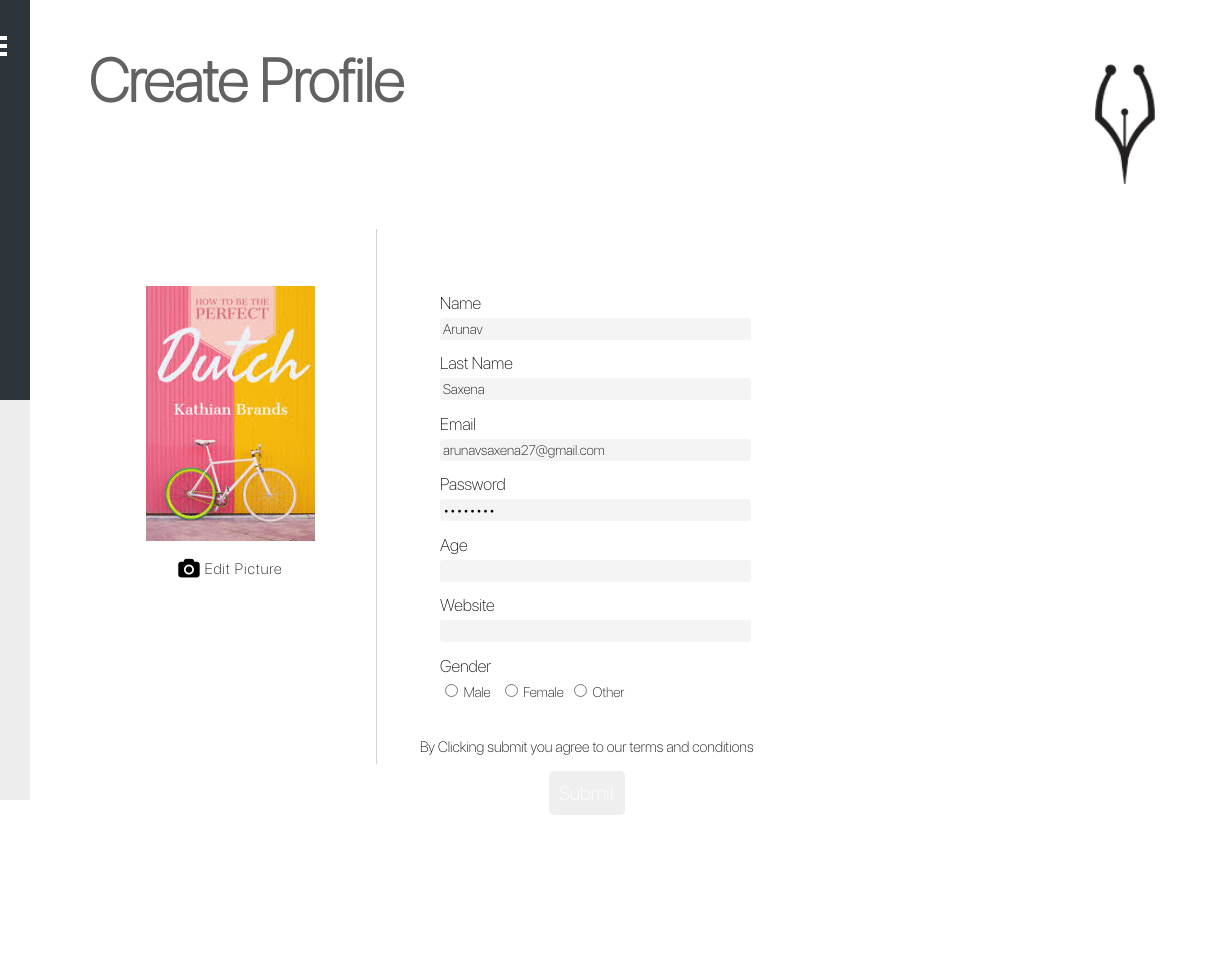
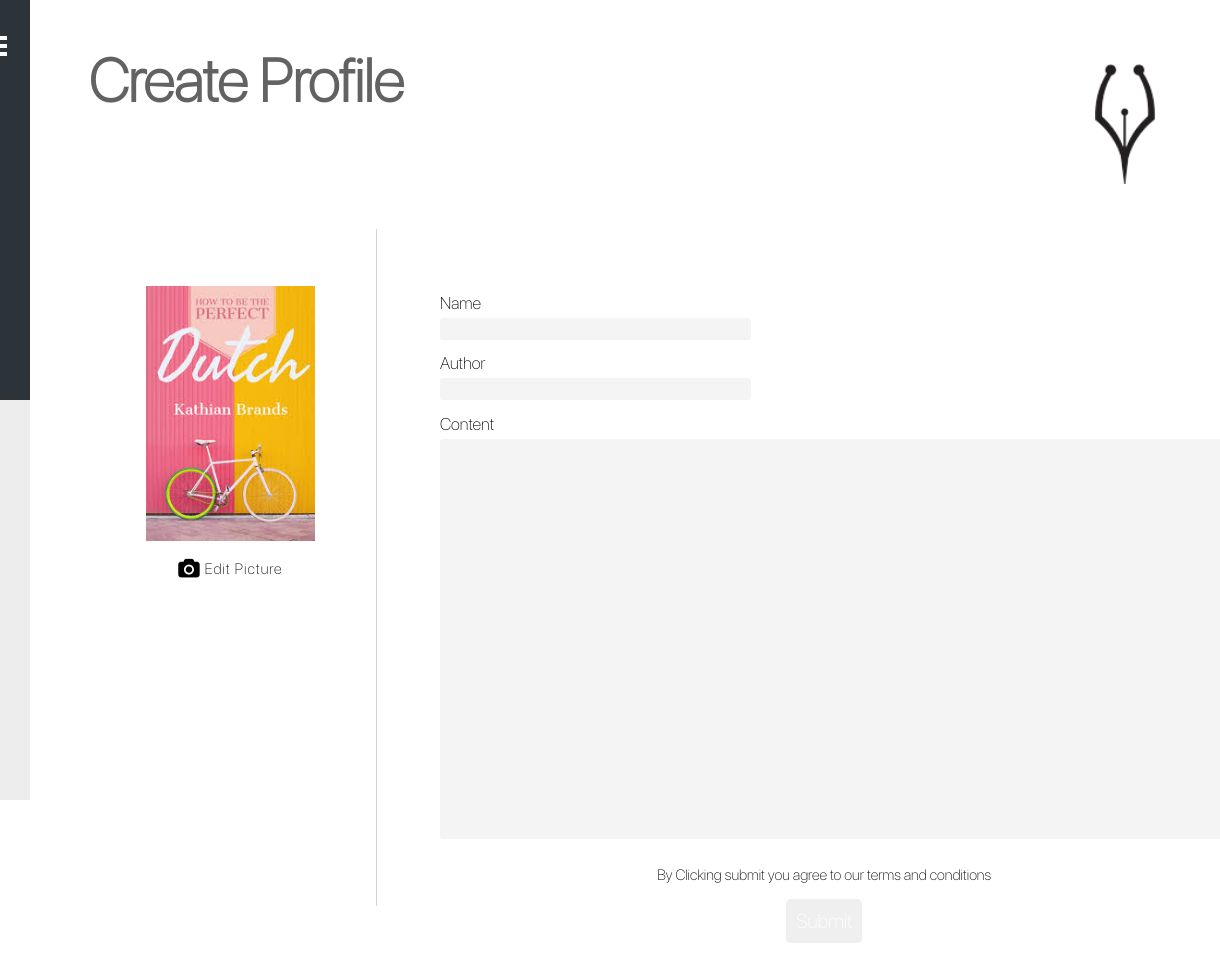
Before and after one commit to Hardik113/authored, a plain HTML site: page client/book-upload.html in a window 1280 px wide. Shown: the full height of the page, 60-1280 px from the left. Before the commit the page ends 853 px from the top, so only its background shows below. Drawn offline with Linux system fonts and the light colour scheme.

Commit message:
book upload

```diff
--- a/client/book-upload.html
+++ b/client/book-upload.html
@@ -52,32 +52,15 @@
             <form>
               <div class = "form-group">
                 <label>Name</label><br>
-                <input class = "form-control" type = "text" name = "firstname" value = "Arunav" disabled>
+                <input class = "form-control" type = "text" name = "bookname">
               </div>
                 <div class = "form-group">
-                <label>Last Name</label><br>
-                <input class = "form-control" type = "text" name = "lastname" value = "Saxena" disabled>
+                <label>Author</label><br>
+                <input class = "form-control" type = "text" name = "author" >
               </div>
-                <div class = "form-group">
-                <label>Email</label><br>
-                <input class = "form-control" type = "email" name = "email" value = "arunavsaxena27@gmail.com" disabled>
-              </div>
-                <div class = "form-group">
-                <label>Password</label><br>
-                <input class = "form-control" type = "password" name = "password" value = "********" disabled>
-              </div>
-                <div class = "form-group">
-                <label>Age</label><br>
-                <input class = "form-control" type = "number" name = "age">
-              </div>
-                <div class = "form-group">
-                <label>Website</label><br>
-                <input class = "form-control" type = "text" name = "website">
-              </div>
-              <div class = "form-group">
-                <label>Gender</label><br>
-                <input type = "radio" name = "gender"><span class = "radio-text" value = "private">&nbsp;Male</span>
-                <input style = "margin-left:10px" type = "radio" name = "type"><span class = "radio-text" value = "public">&nbsp;Female</span><input style = "margin-left:10px" type = "radio" name = "type"><span class = "radio-text" value = "public">&nbsp;Other</span>
+                <div class = "form-group" id="content">
+                <label>Content</label><br>
+                <textarea></textarea>
               </div>
             </form>
           </div>
--- a/client/css/book_upload.css
+++ b/client/css/book_upload.css
@@ -86,15 +86,18 @@
 }
 
 textarea {
-  padding: 3px;
-  font-size: 14px;
-  font-family: sf_pro;
-  color: black;
-  background: #f4f4f4;
-  border: none;
-  border-radius: 3px;
-  outline: none;
-  width: 90%;
+    font-size: 14px;
+    font-family: sf_pro;
+    color: black;
+    width: 800px;
+    height: 400px;
+    padding: 12px 20px;
+    box-sizing: border-box;
+    border: none;
+    border-radius: 4px;
+    background-color: #f4f4f4;
+    font-size: 16px;
+    resize: none;
 }
 
 select {
@@ -111,7 +114,7 @@ select {
 
 .submit-container {
   margin-top: -7%;
-    margin-left: -12%;
+    margin-left: 30%;
 }
 
 .submit-container-content {
```
Also changed, not shown: 1 other file.
